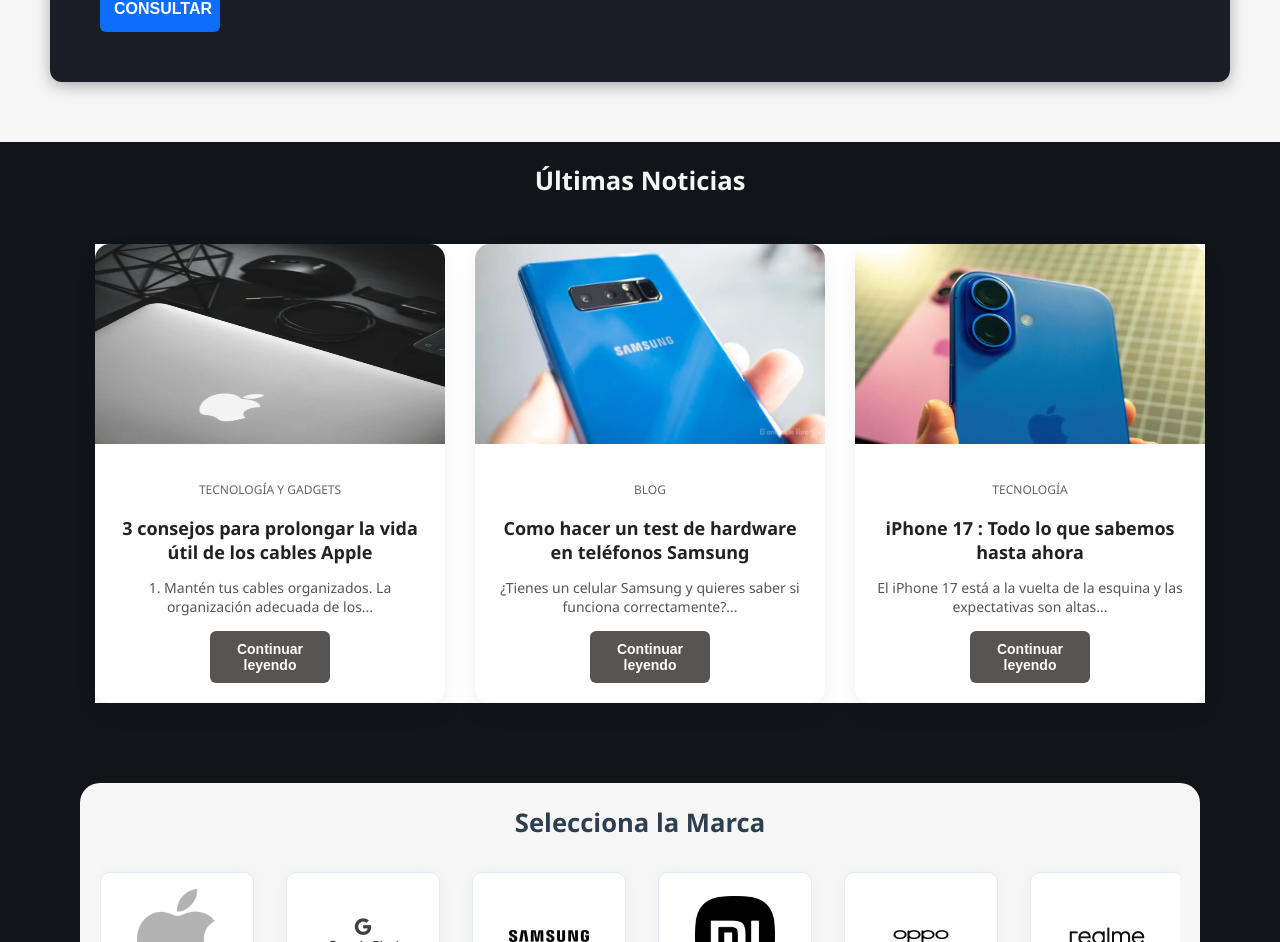
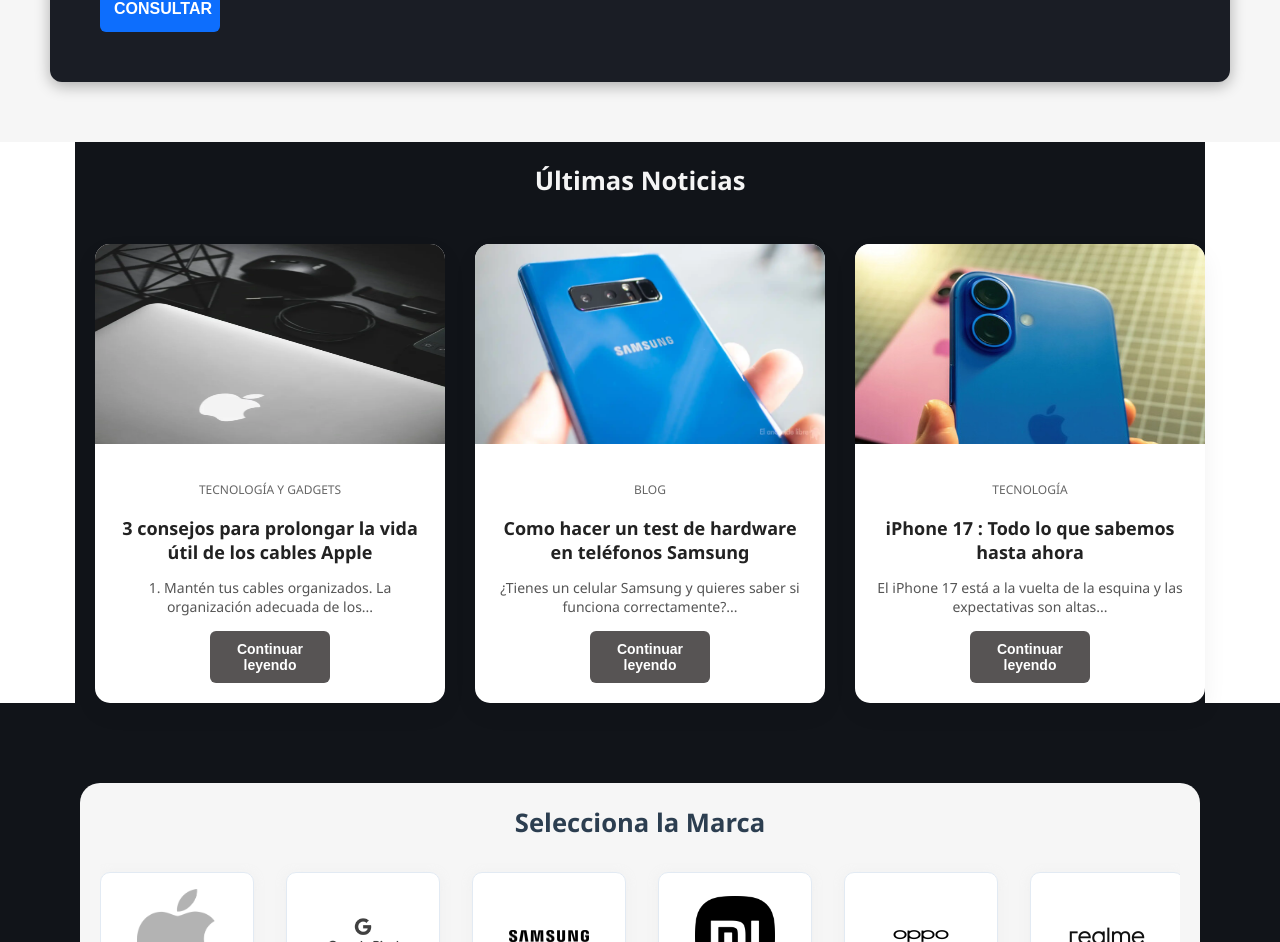
Before and after one commit to gustavo-manzini/Itecs, a React (Vite) app: page / in a window 1280 px wide. Shown: the part 1855-2797 px from the top of the page. Built offline with nearby package versions, Linux system fonts and the light colour scheme.

Commit message:
COlor de fondo de noticias

```diff
--- a/src/App.css
+++ b/src/App.css
@@ -1584,6 +1584,7 @@ height: auto;
   display: flex;
   align-items: center;
   justify-content: center;
+  background-color: #fff;
 
 }
 
@@ -1611,7 +1612,6 @@ height: auto;
   gap: 30px;
   justify-content: space-around;
   margin-left: 20px;
-  background-color: #fff;
 }
 
 .noticia-card:hover {
```
